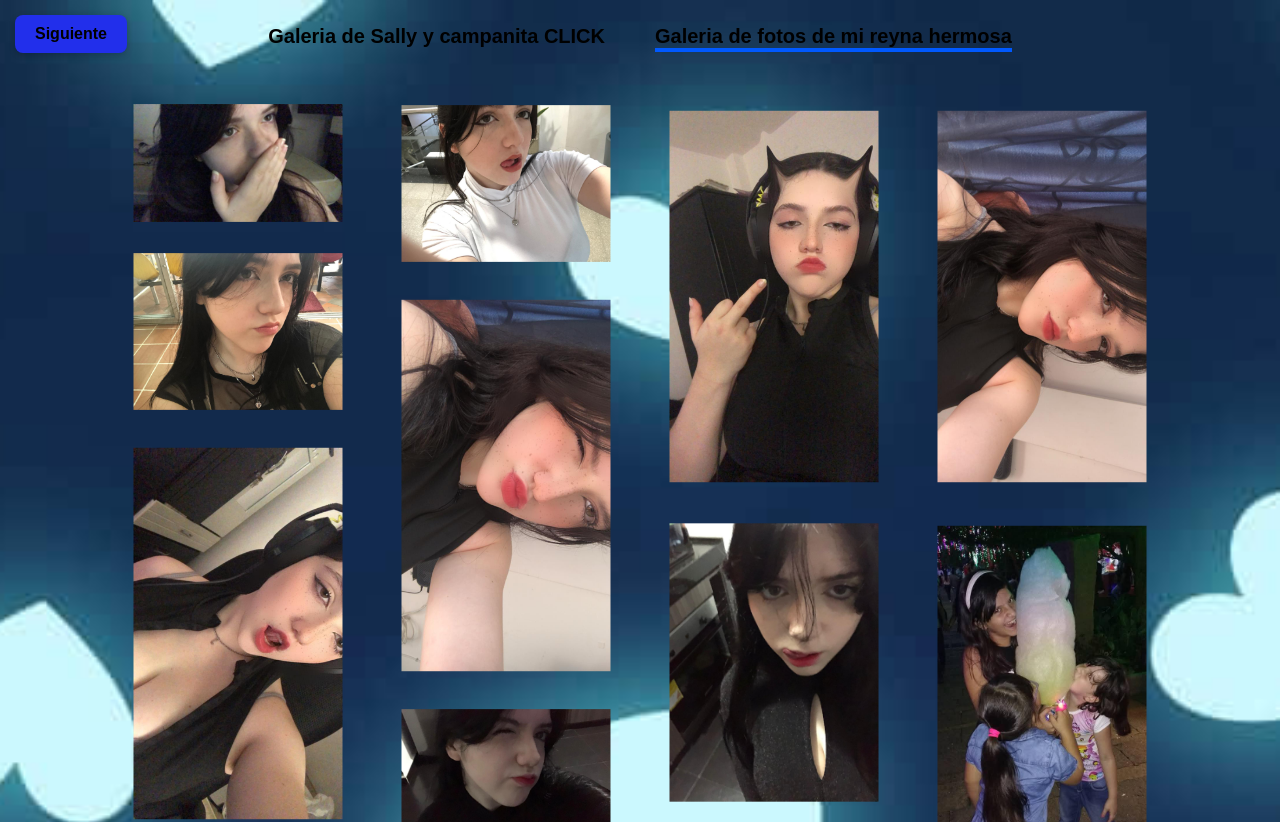
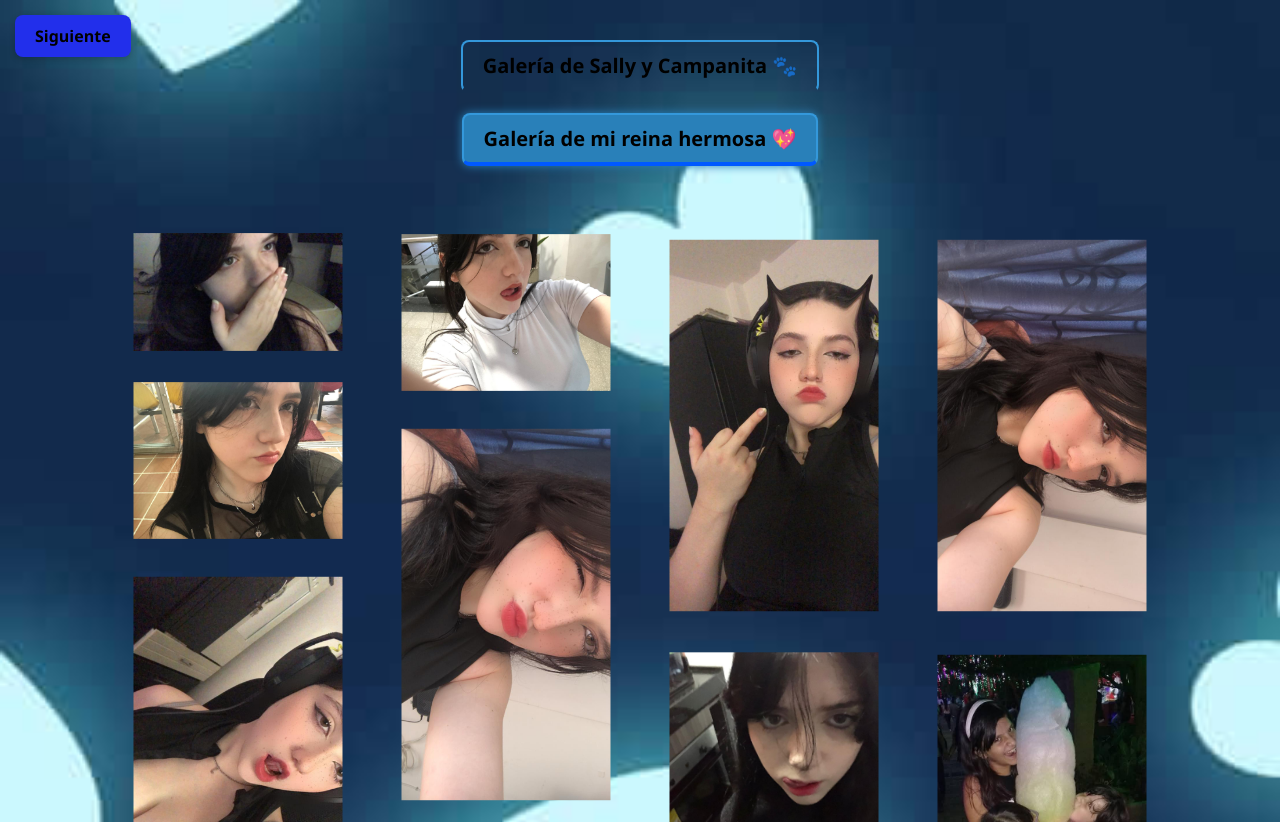
Before and after one commit to Jesus-romero04/regalo-para-miamorsito-valeria, a plain HTML site: page homme.html in a window 1280 px wide. Shown: the top 822 px of the page. Drawn offline with Linux system fonts and the light colour scheme.

Commit message:
ultimos cambiooooosss

```diff
--- a/homme.html
+++ b/homme.html
@@ -1,16 +1,22 @@
 <!DOCTYPE html>
 <html lang="zh-CN">
-
 <head>
-  <meta charset="UTF-8">
-  <meta name="viewport" content="width=device-width, initial-scale=1.0">
+  <meta charset="UTF-8" />
+  <meta name="viewport" content="width=device-width, initial-scale=1.0"/>
   <title>MyGirlfriend</title>
   <link rel="stylesheet" href="./base.css">
   <link rel="stylesheet" href="./stylepremium.css">
   <style>
+    body {
+      background-color: #a2d4f5;
+      margin: 0;
+      font-family: 'Segoe UI', Tahoma, Geneva, Verdana, sans-serif;
+    }
+
     .prev, .next {
       display: none !important;
     }
+
     .romantic-message {
       margin-top: 40px;
       padding: 25px;
@@ -31,33 +37,71 @@
       color: #3e3e3e;
       margin: 0;
     }
+
+    .nav {
+      padding: 10px 15px;
+      border-radius: 12px;
+      max-width: 600px;
+      margin: 30px auto;
+      text-align: center;
+    }
+
+    .nav ul {
+      display: flex;
+      justify-content: center;
+      align-items: center;
+      gap: 20px;
+      flex-wrap: wrap;
+      margin: 0;
+      padding: 0;
+      list-style: none;
+    }
+
+    .nav li {
+      padding: 10px 20px;
+      border-radius: 8px;
+      border: 2px solid #3498db;
+      color: #0a3d62;
+      font-weight: bold;
+      cursor: pointer;
+      transition: 0.3s ease;
+      background-color: transparent; /* fondo transparente */
+      white-space: nowrap;
+    }
+
+    .nav li:hover {
+      background-color: #3498db;
+      color: #fff;
+    }
+
+    .nav li.active {
+      background-color: #2980b9;
+      color: #fff;
+      box-shadow: 0 0 10px #2980b9;
+    }
   </style>
 </head>
-
 <body>
   <audio src="sound/Mac Miller - Congratulations (Feat. Bilal)  (Sub. Español).mp3" autoplay></audio>
   <a id="nextBtn" href="./intro.html" class="top-left-button">Siguiente</a>
+
   <div class="box">
     <ul>
-      <li></li>
-      <li></li>
-      <li></li>
-      <li></li>
-      <li></li>
-      <li></li>
+      <li></li><li></li><li></li><li></li><li></li><li></li>
     </ul>
     <div class="prev">&lt;</div>
     <div class="next">&gt;</div>
   </div>
+
   <div class="nav">
     <ul>
-      <li data-id="1"  data-name="zcy">Galeria de Sally y campanita CLICK</li>
-      <li class="active" data-id="2" data-name="xl">Galeria de fotos de mi reyna hermosa</li>
+      <li data-id="1" data-name="zcy">Galería de Sally y Campanita 🐾</li>
+      <li class="active" data-id="2" data-name="xl">Galería de mi reina hermosa 💖</li>
     </ul>
   </div>
+
   <div class="waterfall"></div>
 
-  <!-- Texto lindo debajo de las imágenes -->
   <div id="mensaje-amor" class="romantic-message" style="display: none;">
     <p>💙 No hay cielo más azul que cuando estás conmigo. Tus fotos no solo capturan tu belleza, capturan mi felicidad. Sos mi lugar seguro, mi alegría, mi amor eterno💙</p>
   </div>
@@ -121,7 +165,6 @@
       waterfall.style.height = `${getMaxTop(nextTop)}px`;
     }
 
-    // Manejo de clics en nav
     const nav = document.querySelector('.nav ul');
     nav.addEventListener('click', function (e) {
       if (e.target.tagName === 'LI') {
@@ -131,22 +174,19 @@
         const name = e.target.dataset.name;
 
         if (name === 'zcy') {
-          creatImg('zcy', 9, '.webp');
+          creatImg('zcy', 17, '.webp');
           document.getElementById('mensaje-mascotas').style.display = 'block';
           document.getElementById('mensaje-amor').style.display = 'none';
         } else if (name === 'xl') {
-          creatImg('xl', 38, '.jpg');
+          creatImg('xl', 39, '.jpg');
           document.getElementById('mensaje-mascotas').style.display = 'none';
           document.getElementById('mensaje-amor').style.display = 'block';
         }
       }
     });
 
-    // Activar el primer nav al cargar
     document.querySelector('.nav ul li.active')?.click();
-
     window.addEventListener('resize', layout);
   </script>
 </body>
-
 </html>
```
Also changed, not shown: flores.html (+0 -2 lines), images/xl/10039.jpg (added), images/zcy/10010.webp (renamed from images/zcy/10010g.webp), images/zcy/10011.webp (added), images/zcy/10012.webp (added), images/zcy/10013.webp (added), images/zcy/10014.webp (added), images/zcy/10015.webp (added), images/zcy/10016.webp (added), images/zcy/10017.webp (added). Lines whose indentation alone changed are shown as unchanged.
